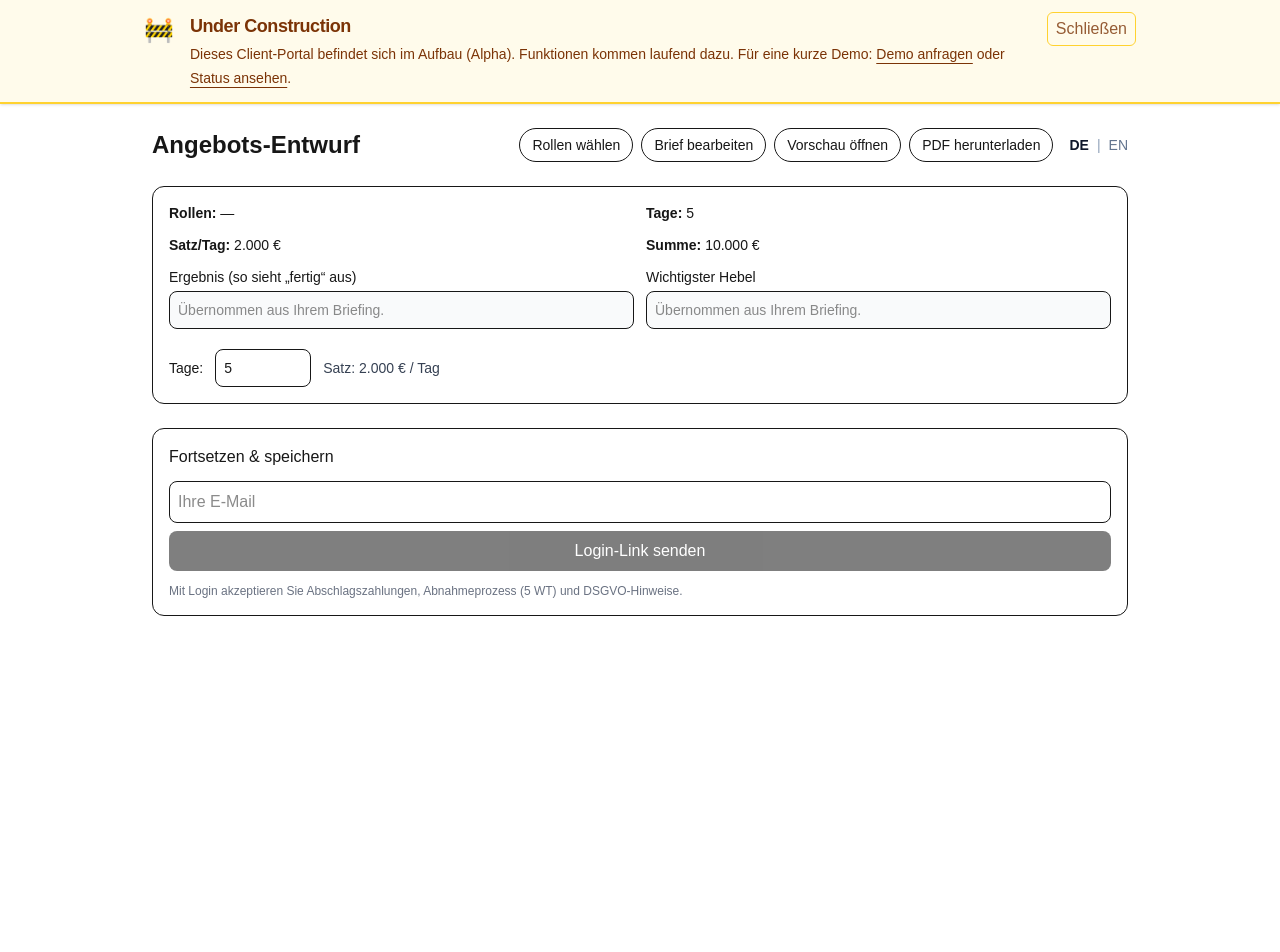
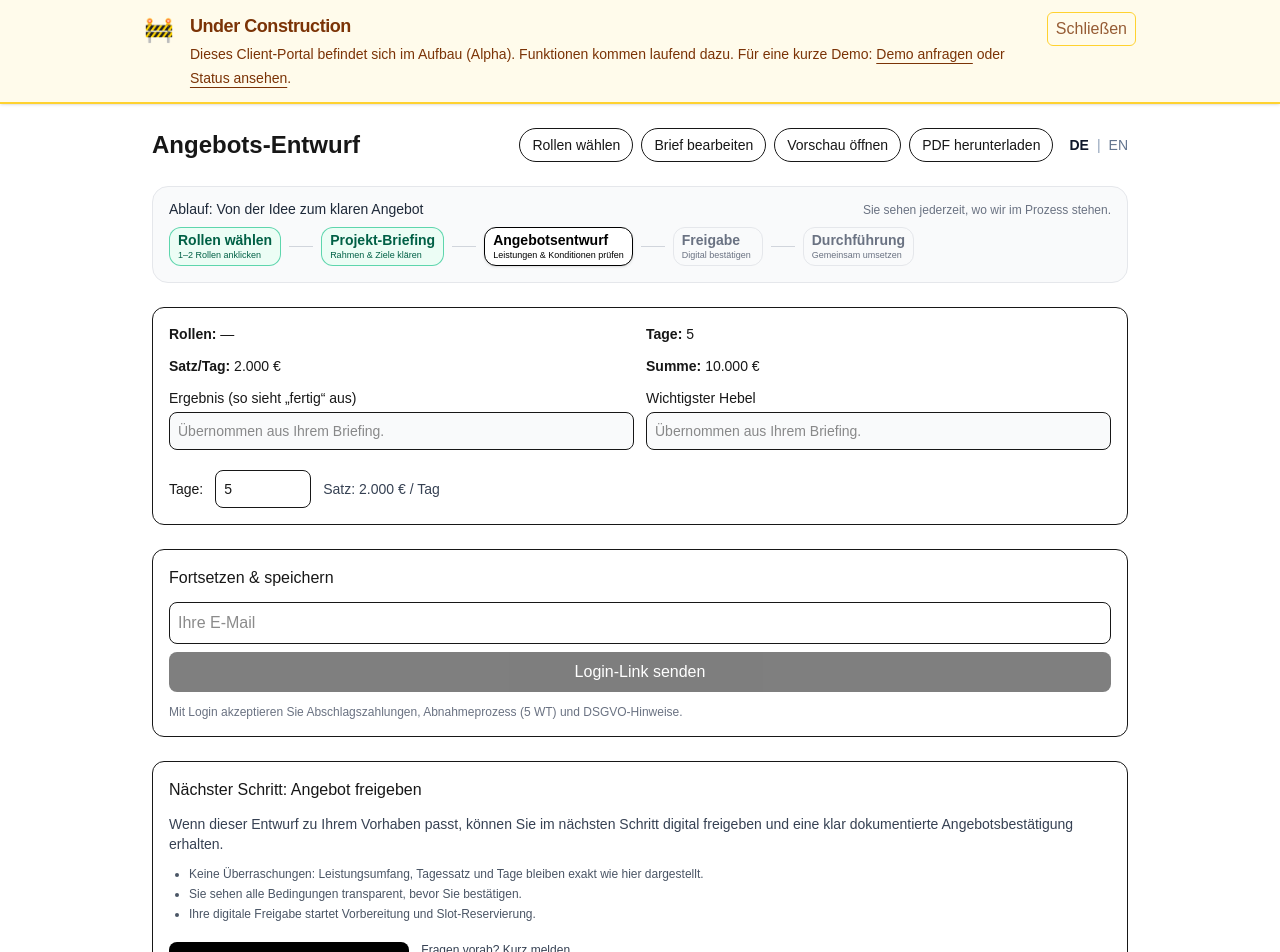
Before and after one commit to karsten2025/Client-Portal, a Next.js app: page /offer in a window 1280 px wide. Shown: the top 952 px of the page. Before the commit the page ends 800 px from the top, so only its background shows below. Built offline with nearby package versions, Linux system fonts and the light colour scheme; no server answers; what @react-pdf/renderer would draw is missing.

Commit message:
Add process bar and next-step confirm block to offer flow

```diff
--- a/app/brief/page.tsx
+++ b/app/brief/page.tsx
@@ -4,6 +4,7 @@ import { useEffect, useState } from "react";
 import Link from "next/link";
 import { useLanguage } from "../lang/LanguageContext";
 import { LanguageSwitcher } from "../components/LanguageSwitcher";
+import { ProcessBar } from "../components/ProcessBar";
 
 type BriefForm = {
   company?: string;
@@ -196,6 +197,9 @@ export default function BriefPage() {
         </div>
         <LanguageSwitcher />
       </header>
+
+      {/* Prozessvisualisierung */}
+      <ProcessBar current="brief" />
 
       {/* 1. Client & project */}
       <section className="rounded-2xl border p-5 space-y-4">
--- /dev/null
+++ b/app/components/ProcessBar.tsx
@@ -0,0 +1,111 @@
+"use client";
+
+import { useLanguage } from "../lang/LanguageContext";
+
+type StepId = "explore" | "brief" | "offer" | "confirm" | "delivery";
+
+type Step = {
+  id: StepId;
+  labelDe: string;
+  labelEn: string;
+  helperDe: string;
+  helperEn: string;
+};
+
+const STEPS: Step[] = [
+  {
+    id: "explore",
+    labelDe: "Rollen wählen",
+    labelEn: "Choose roles",
+    helperDe: "1–2 Rollen anklicken",
+    helperEn: "Pick 1–2 roles",
+  },
+  {
+    id: "brief",
+    labelDe: "Projekt-Briefing",
+    labelEn: "Project briefing",
+    helperDe: "Rahmen & Ziele klären",
+    helperEn: "Align scope & outcome",
+  },
+  {
+    id: "offer",
+    labelDe: "Angebotsentwurf",
+    labelEn: "Offer draft",
+    helperDe: "Leistungen & Konditionen prüfen",
+    helperEn: "Review scope & terms",
+  },
+  {
+    id: "confirm",
+    labelDe: "Freigabe",
+    labelEn: "Confirmation",
+    helperDe: "Digital bestätigen",
+    helperEn: "Confirm to start",
+  },
+  {
+    id: "delivery",
+    labelDe: "Durchführung",
+    labelEn: "Delivery",
+    helperDe: "Gemeinsam umsetzen",
+    helperEn: "Work in focused sprints",
+  },
+];
+
+// kleine lokale Helper-Funktion statt clsx
+function cn(...parts: Array<string | false | null | undefined>) {
+  return parts.filter(Boolean).join(" ");
+}
+
+export function ProcessBar({ current }: { current: StepId }) {
+  const { lang } = useLanguage();
+  const isDe = lang === "de";
+
+  return (
+    <div className="rounded-2xl border border-gray-200 bg-gray-50 px-4 py-3 flex flex-col gap-2 text-xs sm:text-sm">
+      <div className="flex items-baseline justify-between gap-2">
+        <div className="font-medium text-gray-800">
+          {isDe
+            ? "Ablauf: Von der Idee zum klaren Angebot"
+            : "Flow: From idea to clear offer"}
+        </div>
+        <div className="text-[10px] sm:text-xs text-gray-500">
+          {isDe
+            ? "Sie sehen jederzeit, wo wir im Prozess stehen."
+            : "You always see where we are in the process."}
+        </div>
+      </div>
+
+      <div className="flex items-center gap-2 overflow-x-auto pb-1">
+        {STEPS.map((step, idx) => {
+          const done = STEPS.findIndex((s) => s.id === current) > idx;
+          const active = step.id === current;
+
+          return (
+            <div key={step.id} className="flex items-center gap-2">
+              <div
+                className={cn(
+                  "flex flex-col px-2 py-1 rounded-xl border transition-colors min-w-[90px]",
+                  active && "border-black bg-white text-black shadow-sm",
+                  done &&
+                    !active &&
+                    "border-emerald-500/60 bg-emerald-50 text-emerald-800",
+                  !active && !done && "border-gray-200 text-gray-500 bg-gray-50"
+                )}
+              >
+                <span className="font-semibold leading-tight">
+                  {isDe ? step.labelDe : step.labelEn}
+                </span>
+                <span className="text-[9px] leading-tight">
+                  {isDe ? step.helperDe : step.helperEn}
+                </span>
+              </div>
+
+              {idx < STEPS.length - 1 && (
+                <div className="h-px w-4 sm:w-6 bg-gray-300 shrink-0" />
+              )}
+            </div>
+          );
+        })}
+      </div>
+    </div>
+  );
+}
--- a/app/explore/page.tsx
+++ b/app/explore/page.tsx
@@ -4,6 +4,7 @@ import { useEffect, useState } from "react";
 import Link from "next/link";
 import { useLanguage, type Lang } from "../lang/LanguageContext";
 import { LanguageSwitcher } from "../components/LanguageSwitcher";
+import { ProcessBar } from "../components/ProcessBar";
 
 type CardId = "sys" | "ops" | "res" | "coach";
 
@@ -138,6 +139,7 @@ export default function ExplorePage() {
 
   return (
     <main className="max-w-6xl mx-auto p-6 space-y-8">
+      {/* Header mit Language Switch */}
       <header className="flex items-start justify-between gap-4">
         <div>
           <h1 className="text-2xl font-semibold">{t.title}</h1>
@@ -146,6 +148,10 @@ export default function ExplorePage() {
         <LanguageSwitcher />
       </header>
 
+      {/* Prozessanzeige: Schritt 1 (Explore) */}
+      <ProcessBar current="explore" />
+
+      {/* Karten-Auswahl */}
       <div className="grid grid-cols-1 md:grid-cols-2 lg:grid-cols-4 gap-6">
         {CARDS.map((c) => {
           const active = selected.includes(c.id);
@@ -158,6 +164,7 @@ export default function ExplorePage() {
                 active ? "border-black bg-gray-50" : "border-gray-200"
               }`}
             >
+              {/* Badge oben rechts */}
               <div className="absolute right-3 top-3">
                 <span className={BADGE}>
                   <span className="font-medium">{t.ranks[c.id]}</span>
@@ -165,6 +172,7 @@ export default function ExplorePage() {
                 </span>
               </div>
 
+              {/* Inhalt */}
               <div className="flex-1 min-w-0 overflow-y-auto pr-1">
                 <h3 className="font-semibold text-lg leading-snug">
                   {cardText.title}
@@ -172,6 +180,7 @@ export default function ExplorePage() {
                 <p className="mt-3 text-sm text-gray-700">{cardText.blurb}</p>
               </div>
 
+              {/* Button */}
               <div className="pt-4">
                 <button
                   onClick={() => toggle(c.id)}
@@ -185,6 +194,7 @@ export default function ExplorePage() {
         })}
       </div>
 
+      {/* Weiter-Button */}
       <div className="flex justify-end">
         <Link
           href={`/brief?lang=${lang}`}
--- a/app/offer/page.tsx
+++ b/app/offer/page.tsx
@@ -9,6 +9,7 @@ import { persistOfferV1, type Change } from "../lib/db";
 
 import { useLanguage } from "../lang/LanguageContext";
 import { LanguageSwitcher } from "../components/LanguageSwitcher";
+import { ProcessBar } from "../components/ProcessBar";
 
 import { PDFViewer, pdf } from "@react-pdf/renderer";
 import { OfferPdf } from "../components/OfferPdf";
@@ -77,7 +78,7 @@ export default function OfferPage() {
       setBrief({ ...form, dodChecks, raci });
       setRoles(Array.isArray(selected) ? selected : []);
     } catch {
-      // falls lokal was kaputt ist: still, UI bleibt leer aber nutzbar
+      // wenn lokal etwas korrupt ist: Seite bleibt nutzbar
     }
   }, []);
 
@@ -211,7 +212,7 @@ export default function OfferPage() {
 
   return (
     <main className="max-w-5xl mx-auto p-6 space-y-6">
-      {/* Kopfzeile mit Navigation + Language Switch */}
+      {/* Header mit Navigation + Language Switch */}
       <header className="flex flex-wrap items-center justify-between gap-3">
         <h1 className="text-2xl font-semibold">
           {lang === "en" ? "Offer draft" : "Angebots-Entwurf"}
@@ -257,10 +258,12 @@ export default function OfferPage() {
             </button>
           </div>
 
-          {/* Sprachumschalter rechts im Header */}
           <LanguageSwitcher />
         </div>
       </header>
+
+      {/* Prozessvisualisierung */}
+      <ProcessBar current="offer" />
 
       {/* Zusammenfassung */}
       <section className="rounded-xl border p-4 space-y-3">
@@ -415,6 +418,59 @@ export default function OfferPage() {
             : "Mit Login akzeptieren Sie Abschlagszahlungen, Abnahmeprozess (5 WT) und DSGVO-Hinweise."}
         </p>
       </section>
+
+      {/* Nächster Schritt: Freigabe / Next step: Confirmation */}
+      <section className="rounded-xl border p-4 space-y-3">
+        <h2 className="font-medium">
+          {lang === "en"
+            ? "Next step: Confirm & kick off"
+            : "Nächster Schritt: Angebot freigeben"}
+        </h2>
+
+        <p className="text-sm text-gray-700">
+          {lang === "en"
+            ? "If this draft reflects what you want, you can confirm it in the next step and receive a clean, binding offer summary."
+            : "Wenn dieser Entwurf zu Ihrem Vorhaben passt, können Sie im nächsten Schritt digital freigeben und eine klar dokumentierte Angebotsbestätigung erhalten."}
+        </p>
+
+        <ul className="list-disc pl-5 text-xs text-gray-600 space-y-1">
+          <li>
+            {lang === "en"
+              ? "No surprise: scope, rate and days stay exactly as shown here."
+              : "Keine Überraschungen: Leistungsumfang, Tagessatz und Tage bleiben exakt wie hier dargestellt."}
+          </li>
+          <li>
+            {lang === "en"
+              ? "You see all conditions before you confirm."
+              : "Sie sehen alle Bedingungen transparent, bevor Sie bestätigen."}
+          </li>
+          <li>
+            {lang === "en"
+              ? "Your digital confirmation triggers preparation & scheduling."
+              : "Ihre digitale Freigabe startet Vorbereitung und Slot-Reservierung."}
+          </li>
+        </ul>
+
+        <div className="flex flex-wrap gap-3 pt-2">
+          <Link
+            href={`/confirm?lang=${lang}`}
+            className="inline-flex items-center justify-center rounded-lg bg-black text-white px-4 py-2 text-sm"
+          >
+            {lang === "en"
+              ? "Continue: Confirm this offer"
+              : "Weiter: Dieses Angebot freigeben"}
+          </Link>
+
+          <a
+            href="mailto:karsten.zenk@gmail.com"
+            className="text-xs text-gray-700 underline underline-offset-4"
+          >
+            {lang === "en"
+              ? "Questions first? Get in touch."
+              : "Fragen vorab? Kurz melden."}
+          </a>
+        </div>
+      </section>
     </main>
   );
 }
```
